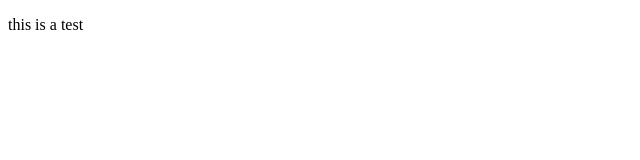
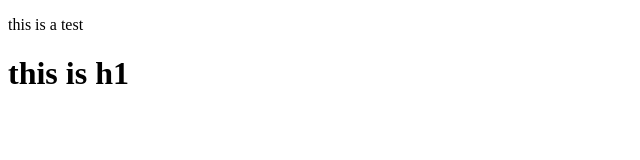
Before and after one commit to dddora/FirstRepo, a plain HTML site: page index.html in a window 1280 px wide. Shown: the whole page, without its empty margins (0-640 px from the left). Drawn offline with Linux system fonts and the light colour scheme.

Commit message:
Added a h1 tag

```diff
--- a/index.html
+++ b/index.html
@@ -6,5 +6,6 @@
 <body>
 <p>this is a test</p>
 
+<h1>this is h1</h1>
 </body>
 </html>
```
